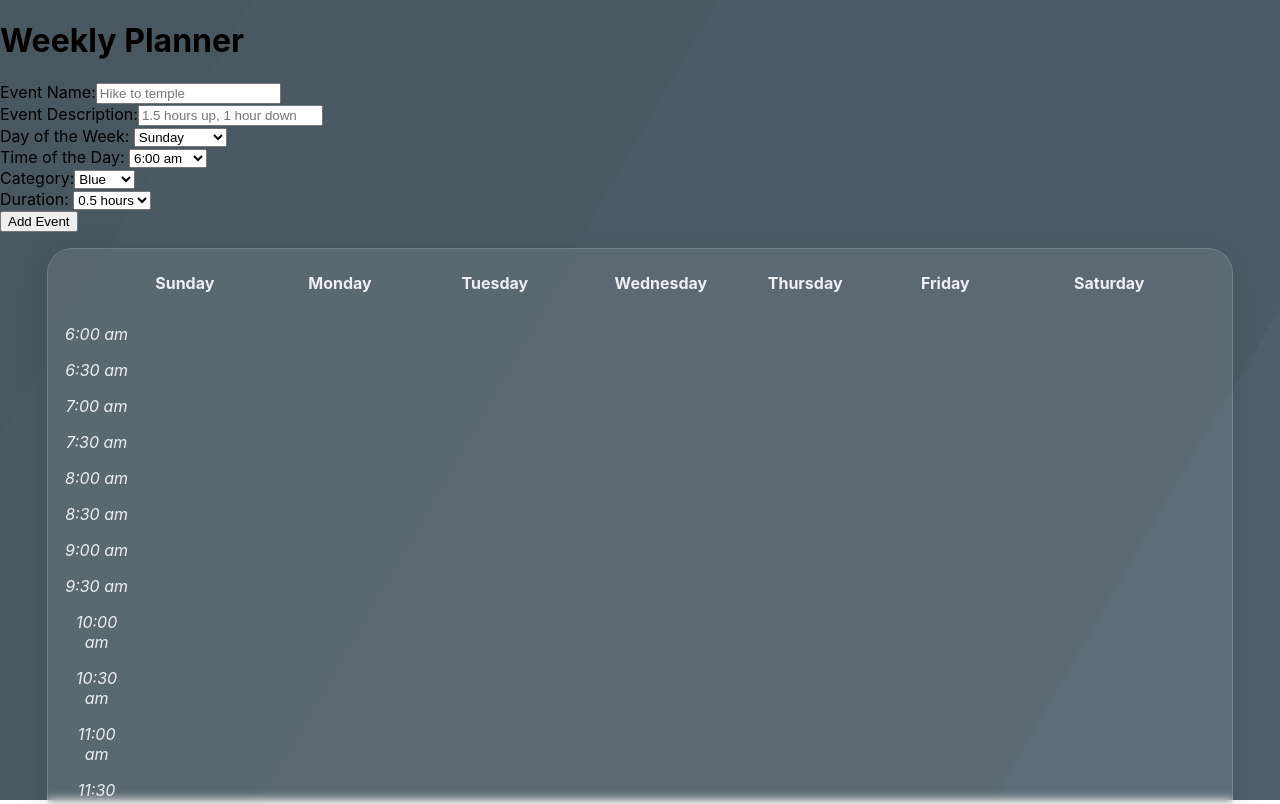
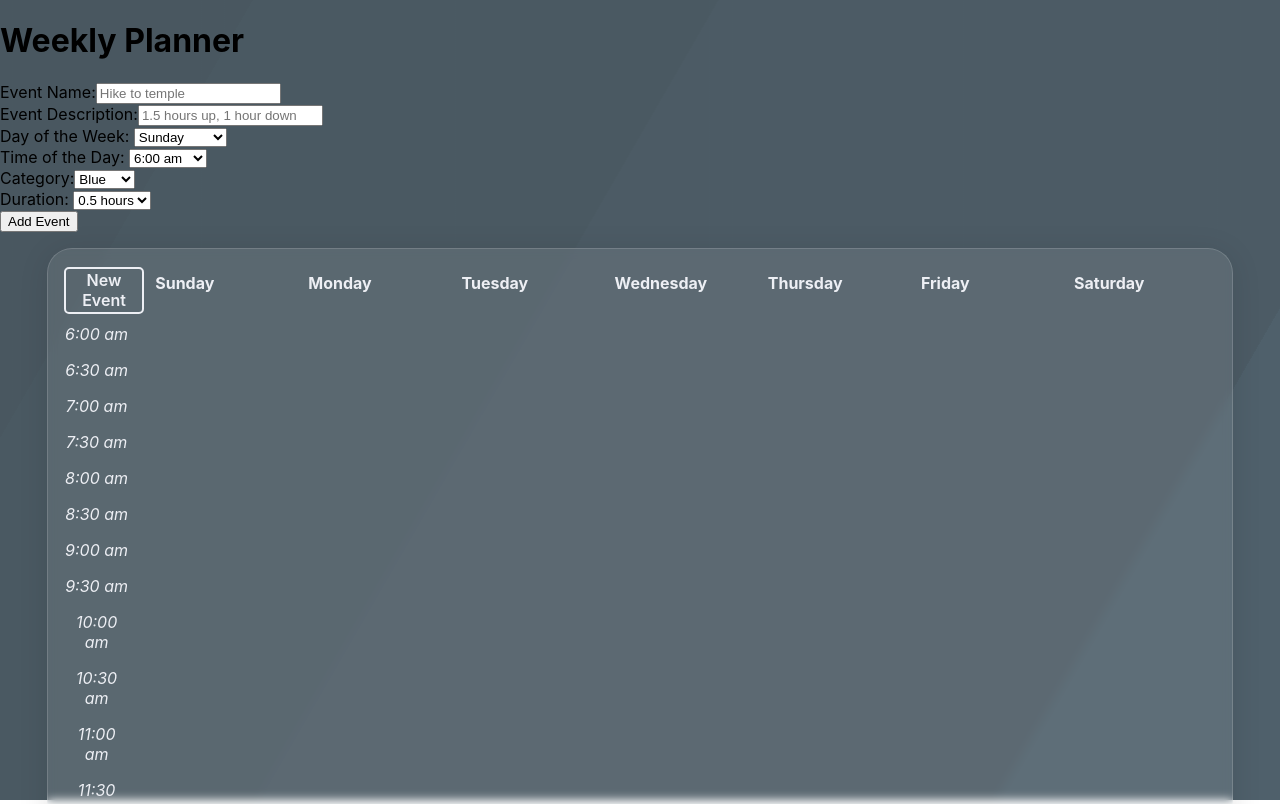
Before and after one commit to dlord-20/vacation-calendar-app, a React (Create React App) app: page / in a window 1280 px wide. Shown: the top 804 px of the page. Built offline with nearby package versions, Linux system fonts and the light colour scheme.

Commit message:
Added a button (without funcationally) to the calendar that will allow person to open  the lightbox to add user events to the calendar

```diff
--- a/src/components/calendar/calendar.js
+++ b/src/components/calendar/calendar.js
@@ -392,6 +392,7 @@ export default function Calendar() {
                 </form>
             </div>
             <div className={calendarStyles.container}>
+                <p className={calendarStyles.newEventButton}>New Event</p>
                 {/* Weekday Headers */}
                 {getWeekdayHeadersDivs()}
                 {/* Time of Day */}
--- a/src/components/calendar/calendar.module.css
+++ b/src/components/calendar/calendar.module.css
@@ -22,6 +22,20 @@ body {
 }
 
 /* ----- Calendar Start ----- */
+
+.newEventButton {
+    cursor: pointer;
+    background-color: none;
+    color: #edeff4;
+    border: 2px solid #edeff4;
+    box-sizing: border-box;
+    border-radius: 5px;
+    margin: auto;
+    text-align: center;
+    font-weight: 600;
+    padding: .1rem;
+    vertical-align: center;
+}
 
 .timeOfDay {
     text-align: center;
```
